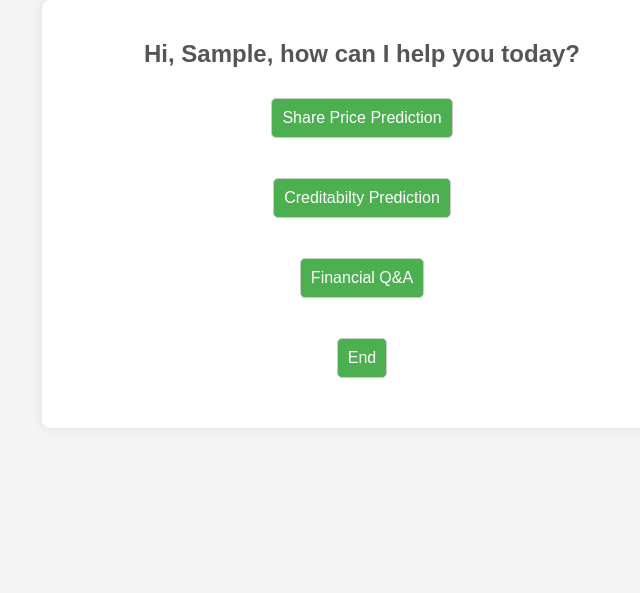
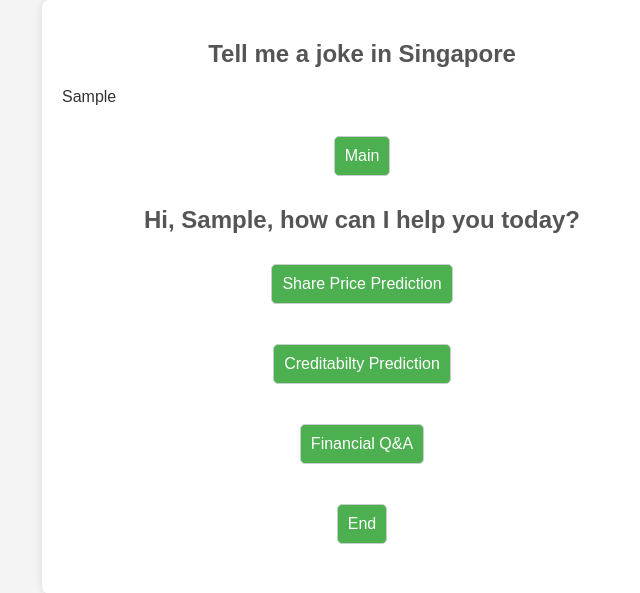
Before and after one commit to SDW1222/financial-genai-web3, a Flask app: template templates/main.html in a window 1280 px wide. Shown: the top 593 px of the page, without its empty margins (278-918 px from the left). Run offline with Flask 3, Linux system fonts and the light colour scheme; the template is opened without the code that fills it: most values are stand-ins (such as "Sample title", 1, 10 or a date in 2020).

Commit message:
Update main.html

```diff
--- a/templates/main.html
+++ b/templates/main.html
@@ -65,6 +65,11 @@
 </head>
 <body>
     <div class="container">
+        <h2>Tell me a joke in Singapore</h2>
+        <p>{{j}}</p >
+        <form action="/main" method="post">
+            <input type="submit" value="Main">
+        </form>
         <h2>Hi, {{r}}, how can I help you today?</h2>
         <form action="/prediction" method="post">
             <input type="submit" value="Share Price Prediction">
```
